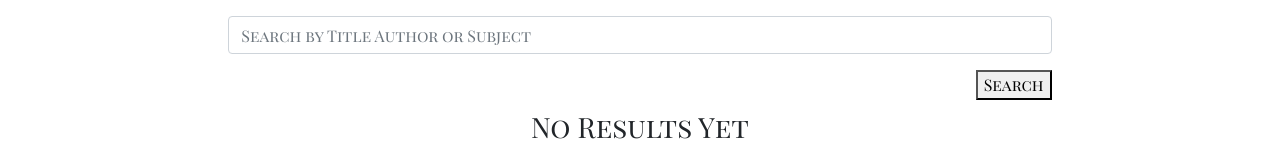
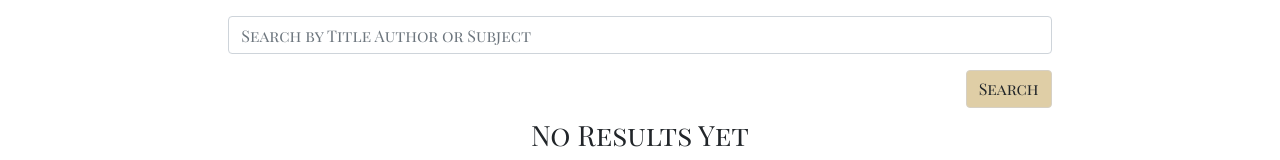
Before and after one commit to AKluger/google-books-search, a React (Create React App) app in the folder client/: page / in a window 1280 px wide. Shown: the part 396-556 px from the top of the page. Built offline with nearby package versions, Linux system fonts and the light colour scheme.

Commit message:
search button fix

```diff
--- a/client/src/components/BookSearch/BookSearch.js
+++ b/client/src/components/BookSearch/BookSearch.js
@@ -1,4 +1,5 @@
 import React from 'react';
+import '../Bookcards/BookCard.css';
 
 export function Input(props) {
   return (
@@ -10,7 +11,7 @@ export function Input(props) {
 
 export function FormBtn(props) {
   return (
-    <button {...props} style={{ float: "right", marginBottom: 10 }}>
+    <button className="btn btn-beige shadow-none" {...props} style={{ float: "right", marginBottom: 10 }}>
       {props.children}
     </button>
   );
```
